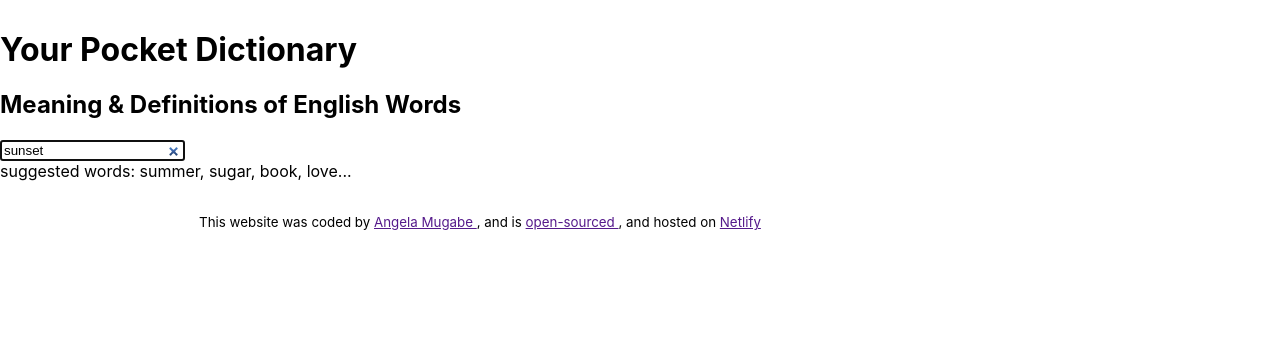
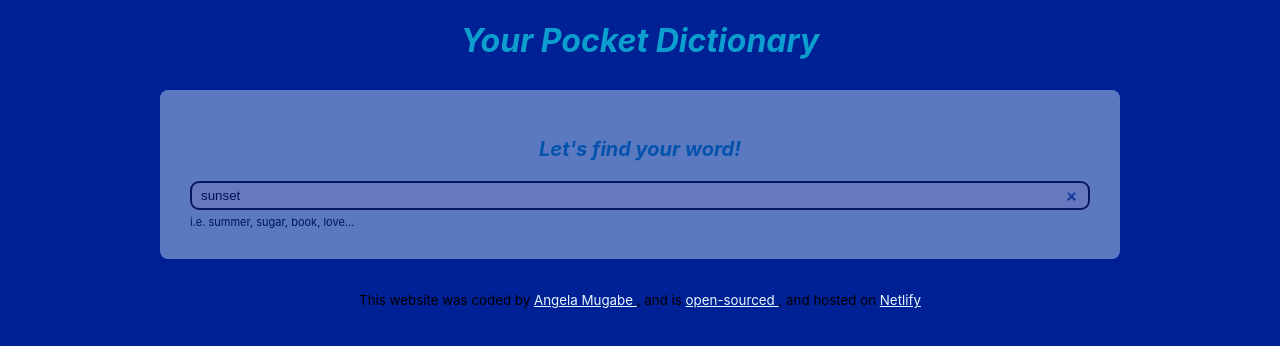
Before and after one commit to anglmugabe/minidictionaryreactapp, a React (Create React App) app: page / in a window 1280 px wide. Shown: the top 346 px of the page. Built offline with nearby package versions, Linux system fonts and the light colour scheme; no server answers.

Commit message:
started adding styling

```diff
--- a/package.json
+++ b/package.json
@@ -4,6 +4,7 @@
   "private": true,
   "dependencies": {
     "axios": "^1.7.9",
+    "bootstrap": "^5.3.3",
     "cra-template": "1.2.0",
     "react": "^19.0.0",
     "react-dom": "^19.0.0",
--- a/src/App.css
+++ b/src/App.css
@@ -1,12 +1,32 @@
+.App {
+  margin: 0 auto;
+  max-width: 960px;
+}
+
+.App h1 {
+  color: #0b9ece;
+  text-align: center;
+}
+
 .App-header {
   margin: 30px 0;
+
+}
+
+.App h1 {
+  text-align: center;
+  font-style: italic;
+}
+
+body {
+  background: #002096;
+}
+
+a {
+  color: #e9faff;
 }
 
 .App-footer {
   text-align: center;
   margin: 30px 0;
 }
-
-.App {
-  max-width: 960px;
-}
--- a/src/App.js
+++ b/src/App.js
@@ -4,8 +4,10 @@ import Dictionary from ".//Dictionary";
 export default function App() {
 	return (
 		<div className="App">
+			<div>
+				<h1> Your Pocket Dictionary </h1>
+			</div>
 			<div className="App-header container">
-				<h1> Your Pocket Dictionary </h1>
 				<main>
 					<Dictionary defaultKeyword="sunset" />
 				</main>{" "}
--- a/src/Dictionary.css
+++ b/src/Dictionary.css
@@ -0,0 +1,26 @@
+.Dictionary h1 {
+    font-size: 20px;
+    font-weight: bold;
+    margin-bottom: 20px;
+}
+
+.Dictionary section {
+    background: lightcyan;
+    padding: 30px;
+    border-radius: 8px;
+    box-shadow: 0 10px 10px rgba(0, 0, 0, 0.1);
+    margin: 20px 0;
+    opacity: 0.4;
+}
+
+.Dictionary input {
+    width: 100%;
+    border-radius: 8px;
+    padding: 6px 10px;
+    border: 1px solid #002096;
+}
+
+.Dictionary .hint {
+    font-size: 11px;
+    margin-top: 5px;
+}
--- a/src/Dictionary.js
+++ b/src/Dictionary.js
@@ -46,7 +46,7 @@ export default function Dictionary(props) {
 		return (
 			<div className="Dictionary">
 				<section>
-					<h1> Meaning & Definitions of English Words</h1>
+					<h1> Let's find your word! </h1>
 					<form onSubmit={handleSubmit}>
 						<input
 							type="search"
@@ -56,9 +56,7 @@ export default function Dictionary(props) {
 							placeholder="Let's find your word..."
 						/>
 					</form>
-					<div className="hint">
-						suggested words: summer, sugar, book, love...
-					</div>
+					<div className="hint">i.e. summer, sugar, book, love...</div>
 				</section>
 				<Results results={results} />
 				<Photos photos={photos} />
--- a/src/Meaning.css
+++ b/src/Meaning.css
@@ -0,0 +1,11 @@
+.Meaning h3 {
+    font-size: 24px;
+    line-height: 1.5;
+    font-weight: bold;
+}
+
+.Meaning .example {
+    color: red;
+    font-size: italic;
+    margin-top: 10px;
+}
--- a/src/Phonetics.css
+++ b/src/Phonetics.css
@@ -0,0 +1,17 @@
+.Phonetic {
+    height: 60px;
+}
+
+.Phonetic a {
+    border: 1px solid lightblue;
+    text-decoration: none;
+    padding: 5px 10px;
+    border-radius: 8px;
+    transition: all 150ms ease-in-out;
+    font-size: 12px;
+}
+
+.Phonetic .text {
+    opacity: 0.5;
+    font-weight: bold;
+}
--- a/src/Photos.css
+++ b/src/Photos.css
@@ -0,0 +1,11 @@
+.photo-gallery {
+    display: grid;
+    grid-template-columns: repeat(3, 1fr);
+    gap: 10px;
+}
+
+.photo-item img {
+    width: 100%;
+    height: auto;
+    object-fit: cover;
+}
--- a/src/Photos.js
+++ b/src/Photos.js
@@ -5,12 +5,12 @@ export default function Photos(props) {
 	if (props.photos) {
 		return (
 			<section className="Photos">
-				<div className="row">
+				<div className="photo-gallery">
 					{props.photos.map(function (photo, index) {
 						console.log(photo);
 						return (
 							<div
-								className="col-4"
+								className="photo-item"
 								key={index}
 							>
 								<a
--- a/src/Results.css
+++ b/src/Results.css
@@ -0,0 +1,5 @@
+.Results h2 {
+    font-size: 36px;
+    font-weight: bold;
+    line-height: 1.5;
+}
--- a/src/Results.js
+++ b/src/Results.js
@@ -1,23 +1,16 @@
 import React from "react";
+import Meaning from "./Meaning";
 import "./Results.css";
-import Phonetics from "./Phonetics";
-import Meaning from "./Meaning";
 
-export default function Results(props) {
+export default function Result(props) {
 	if (props.results) {
 		return (
 			<div className="Results">
 				<section>
-					<h2> {props.results.word}</h2>
-					<h3>{props.results.phonetic}</h3>
-					{props.results.phonetics.map(function (phonetic, index) {
-						return (
-							<div key={index}>
-								<Phonetics phonetic={phonetic} />
-							</div>
-						);
-					})}
+					<h2>{props.results.word}</h2>
+					<h5 className="Phonetic">{props.results.phonetic}</h5>
 				</section>
+
 				{props.results.meanings.map(function (meaning, index) {
 					return (
 						<section key={index}>
--- a/src/Synonyms.css
+++ b/src/Synonyms.css
@@ -0,0 +1,10 @@
+.Synonyms {
+    margin: 0;
+    padding: 0;
+}
+
+.Synonyms li {
+    display: inline-block;
+    padding-right: 10px;
+    line-height: 1;
+}
```
Also changed, not shown: 1 other file (tests, documents, lock files or other folders).
